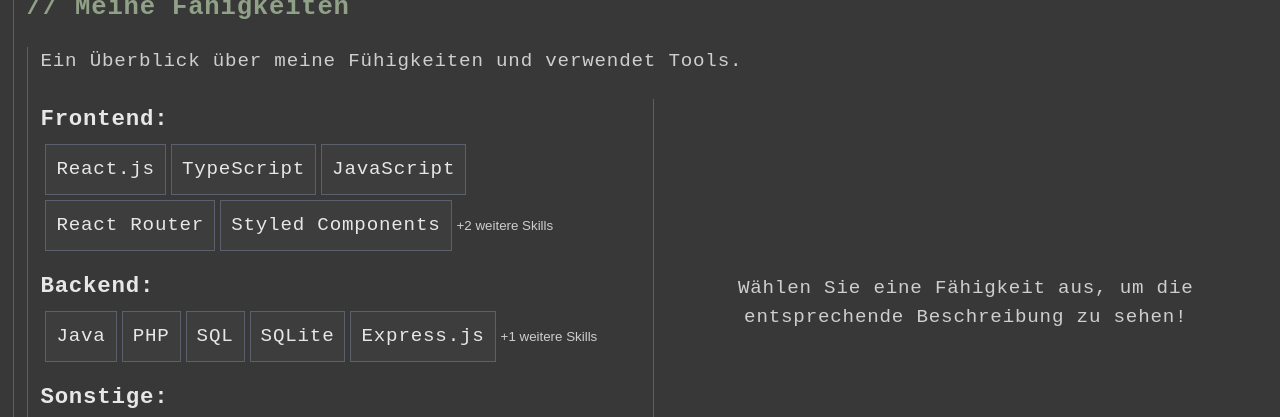
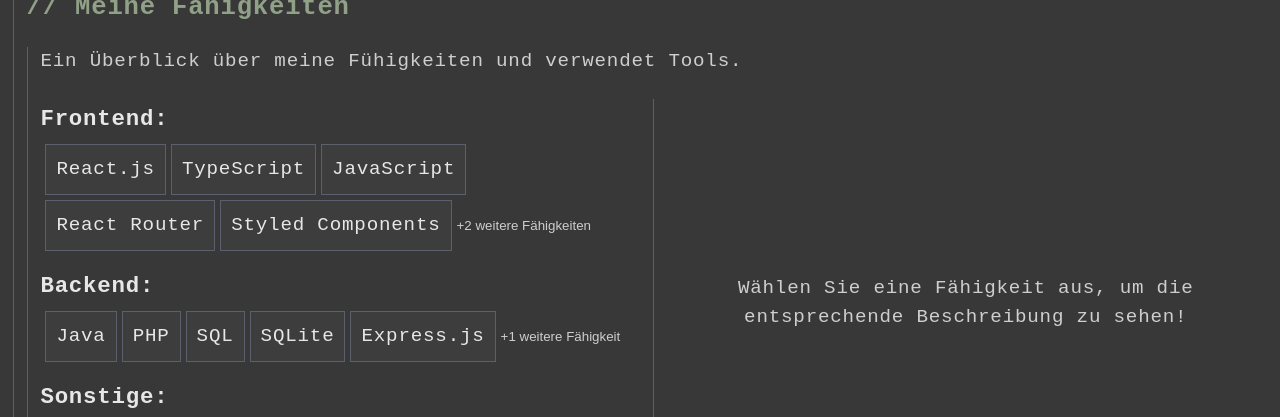
Before and after one commit to M-Roesner/myHomepage-react-ts-wip, a React (Vite) app: page /aboutMe in a window 1280 px wide. Shown: the part 1180-1597 px from the top of the page. Built offline with nearby package versions, Linux system fonts and the light colour scheme.

Commit message:
Refactored skill list in about me, to the custom ListLayout.

```diff
--- a/src/pages/aboutMe/sections/skills/skillListWrapper/skillList/SkillItem/SkillItem.tsx
+++ /dev/null
@@ -1,53 +0,0 @@
-import { useState } from "react";
-
-// components
-import { StyledSectionSkillItem, StyledSectionSkillList } from "./styledSkillItem";
-import { StyledNormalButton_OnlyText } from "../../../../../../../components/custom/button/styledButtonDefault";
-
-// Types
-import { SkillType } from "../../../skillTypes";
-import { ERouteType } from "../../../../../../../routes/router";
-import { StyledLinkButton } from "../../../../../../../components/custom/button/linkButton/styledLinkButton";
-
-type SkillListProps = {
-  list: SkillType[];
-};
-
-/**
- * Renders a list of skills with the given list.
- *
- * @param {Object} props - The props object containing the list of skills and onClick function.
- * @param {SkillType[]} props.list - The array of skills.
- * @param {Function} props.onClick - The function to be called when a skill is clicked.
- */
-const SkillItem = ({ list }: SkillListProps) => {
-  const [showAll, setShowAll] = useState(false);
-
-  const maxVisableSkills = 5;
-  const remainingSkills = list.length - maxVisableSkills;
-
-  const handleClick = () => setShowAll(true);
-
-  const renderSkillItem = (skill: SkillType) => (
-    <StyledSectionSkillItem key={skill.id}>
-      <StyledLinkButton to={`/${ERouteType.ABOUT_ME}/${skill.id}/${skill.category}`}>{skill.name}</StyledLinkButton>
-    </StyledSectionSkillItem>
-  );
-
-  return (
-    <StyledSectionSkillList>
-      {showAll
-        ? list.map((skill) => renderSkillItem(skill))
-        : list.slice(0, maxVisableSkills).map((skill) => renderSkillItem(skill))}
-      {!showAll && list.length > maxVisableSkills ? (
-        <StyledNormalButton_OnlyText
-          onClick={handleClick}
-        >{`+${remainingSkills} weitere Skills`}</StyledNormalButton_OnlyText>
-      ) : (
-        ""
-      )}
-    </StyledSectionSkillList>
-  );
-};
-
-export default SkillItem;
--- a/src/pages/aboutMe/sections/skills/skillListWrapper/skillList/SkillItem/styledSkillItem.ts
+++ /dev/null
@@ -1,12 +0,0 @@
-import styled from "styled-components";
-import {
-  unorderedListWrapper_Default,
-  listItemWrapper_Default,
-} from "../../../../../../../components/custom/layout/listLayout/styledListLayout";
-
-export const StyledSectionSkillList = styled(unorderedListWrapper_Default)`
-  justify-content: flex-start;
-  align-content: flex-start;
-`;
-
-export const StyledSectionSkillItem = styled(listItemWrapper_Default)``;
--- a/src/pages/aboutMe/sections/skills/skillListWrapper/skillList/SkillList.tsx
+++ b/src/pages/aboutMe/sections/skills/skillListWrapper/skillList/SkillList.tsx
@@ -1,10 +1,13 @@
 // Components
-import SkillItem from "./SkillItem/SkillItem";
 import { StyledSkillList } from "./styledskillList";
+import CardHeadline from "../../../../../../components/custom/card/cardHeadline/CardHeadline";
+import ListLayout from "../../../../../../components/custom/layout/listLayout/ListLayout";
+
+// Helpers
+import { mwAbout_SkillToListItemType } from "./middleware.helper";
 
 // Types
 import { SkillType } from "../../skillTypes";
-import CardHeadline from "../../../../../../components/custom/card/cardHeadline/CardHeadline";
 
 type SkillListProps = {
   skillList: SkillType[];
@@ -19,10 +22,17 @@
  * @param {Function} props.onClick
  */
 const SkillList = ({ skillList, title }: SkillListProps) => {
+  const newList = mwAbout_SkillToListItemType(skillList);
+
+  if (!newList) return <></>;
+
   return (
     <StyledSkillList>
       <CardHeadline level={4}>{title}:</CardHeadline>
-      <SkillItem list={skillList} />
+      <ListLayout
+        list={newList}
+        numerusText={{ singular: "weitere Fähigkeit", plural: "weitere Fähigkeiten" }}
+      ></ListLayout>
     </StyledSkillList>
   );
 };
--- /dev/null
+++ b/src/pages/aboutMe/sections/skills/skillListWrapper/skillList/middleware.helper.ts
@@ -0,0 +1,15 @@
+// Types & Enums
+import { SkillType } from "../../skillTypes";
+import { ListItemType } from "../../../../../../components/custom/layout/listLayout/listLayoutTypes";
+import { ERouteType } from "../../../../../../routes/router";
+
+export const mwAbout_SkillToListItemType = (list: SkillType[]): ListItemType[] | undefined => {
+  return list.map((skill) => {
+    const buttonUrl = `/${ERouteType.ABOUT_ME}/${skill.id}/${skill.category}`;
+
+    return {
+      text: skill.name,
+      buttonUrl,
+    };
+  });
+};
```
